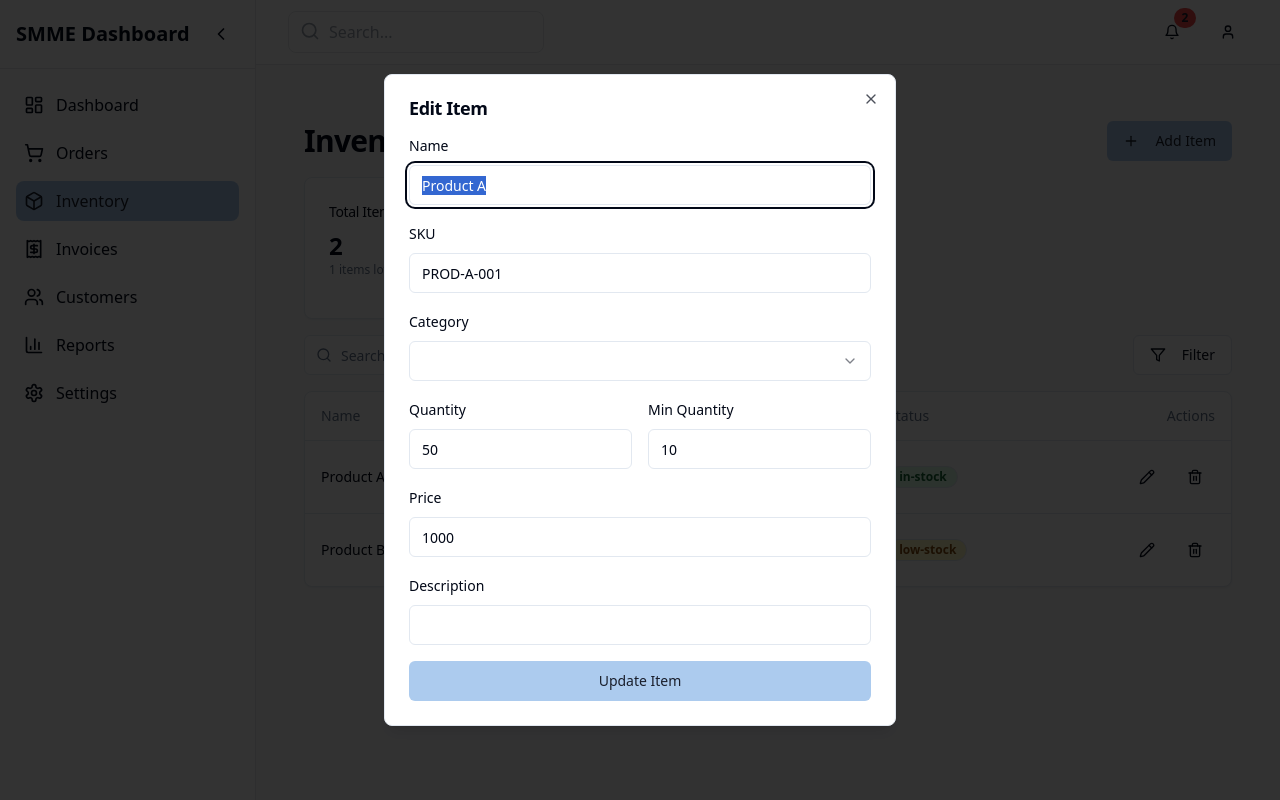
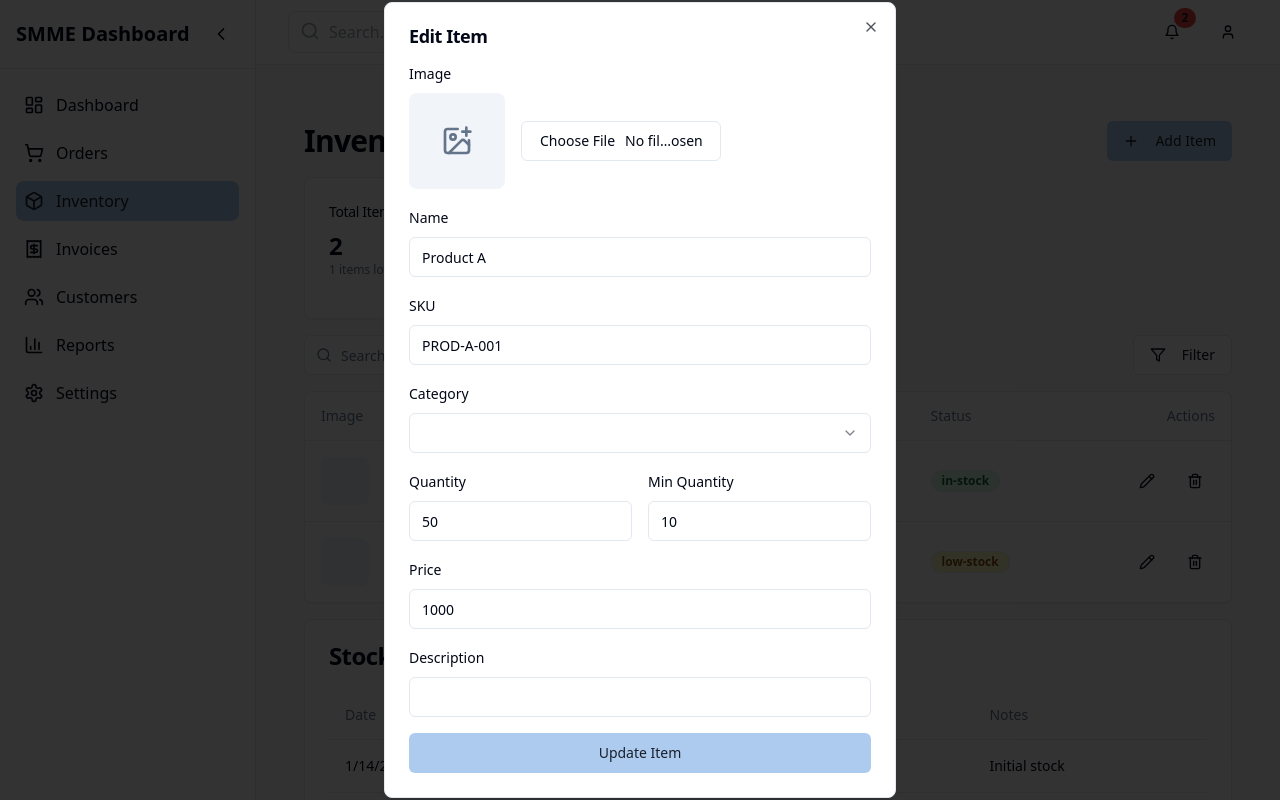
Before and after one commit to Abu9860/smme-dashboard-visionary, a React (Vite) app: page /inventory in a window 1280 px wide. Both pictures are taken after a click on the button 1147 px from the left and 476 px from the top of the page. Built offline with nearby package versions, Linux system fonts and the light colour scheme.

Commit message:
Continue ongoing work on inventory system
[skip gpt_engineer]

```diff
--- a/src/components/inventory/InventoryForm.tsx
+++ b/src/components/inventory/InventoryForm.tsx
@@ -3,18 +3,8 @@ import { Input } from "@/components/ui/input";
 import { Button } from "@/components/ui/button";
 import { Label } from "@/components/ui/label";
 import { Select, SelectContent, SelectItem, SelectTrigger, SelectValue } from "@/components/ui/select";
-
-interface InventoryItem {
-  id?: number;
-  name: string;
-  category: string;
-  quantity: number;
-  price: number;
-  status: "in-stock" | "low-stock" | "out-of-stock";
-  minQuantity?: number;
-  description?: string;
-  sku?: string;
-}
+import { ImagePlus } from "lucide-react";
+import { InventoryItem } from "@/types/inventory";
 
 interface InventoryFormProps {
   item?: InventoryItem;
@@ -31,7 +21,23 @@ export const InventoryForm = ({ item, onSubmit }: InventoryFormProps) => {
     minQuantity: item?.minQuantity || 5,
     description: item?.description || "",
     sku: item?.sku || "",
+    imageUrl: item?.imageUrl || "",
   });
+
+  const [imagePreview, setImagePreview] = useState<string | null>(item?.imageUrl || null);
+
+  const handleImageChange = (e: React.ChangeEvent<HTMLInputElement>) => {
+    const file = e.target.files?.[0];
+    if (file) {
+      const reader = new FileReader();
+      reader.onloadend = () => {
+        const base64String = reader.result as string;
+        setImagePreview(base64String);
+        setFormData({ ...formData, imageUrl: base64String });
+      };
+      reader.readAsDataURL(file);
+    }
+  };
 
   const handleSubmit = (e: React.FormEvent) => {
     e.preventDefault();
@@ -40,6 +46,26 @@ export const InventoryForm = ({ item, onSubmit }: InventoryFormProps) => {
 
   return (
     <form onSubmit={handleSubmit} className="space-y-4">
+      <div className="space-y-2">
+        <Label htmlFor="image">Image</Label>
+        <div className="flex items-center gap-4">
+          {imagePreview ? (
+            <img src={imagePreview} alt="Preview" className="w-24 h-24 object-cover rounded-lg" />
+          ) : (
+            <div className="w-24 h-24 bg-muted rounded-lg flex items-center justify-center">
+              <ImagePlus className="h-8 w-8 text-muted-foreground" />
+            </div>
+          )}
+          <Input
+            id="image"
+            type="file"
+            accept="image/*"
+            onChange={handleImageChange}
+            className="max-w-[200px]"
+          />
+        </div>
+      </div>
+
       <div className="space-y-2">
         <Label htmlFor="name">Name</Label>
         <Input
--- a/src/components/inventory/InventoryTable.tsx
+++ b/src/components/inventory/InventoryTable.tsx
@@ -2,15 +2,7 @@ import { Table, TableBody, TableCell, TableHead, TableHeader, TableRow } from "@
 import { Button } from "@/components/ui/button";
 import { Pencil, Trash2 } from "lucide-react";
 import { Badge } from "@/components/ui/badge";
-
-interface InventoryItem {
-  id: number;
-  name: string;
-  category: string;
-  quantity: number;
-  price: number;
-  status: "in-stock" | "low-stock" | "out-of-stock";
-}
+import { InventoryItem } from "@/types/inventory";
 
 interface InventoryTableProps {
   items: InventoryItem[];
@@ -34,6 +26,7 @@ export const InventoryTable = ({ items, onEdit, onDelete }: InventoryTableProps)
     <Table>
       <TableHeader>
         <TableRow>
+          <TableHead>Image</TableHead>
           <TableHead>Name</TableHead>
           <TableHead>Category</TableHead>
           <TableHead>Quantity</TableHead>
@@ -45,6 +38,17 @@ export const InventoryTable = ({ items, onEdit, onDelete }: InventoryTableProps)
       <TableBody>
         {items.map((item) => (
           <TableRow key={item.id}>
+            <TableCell>
+              {item.imageUrl ? (
+                <img
+                  src={item.imageUrl}
+                  alt={item.name}
+                  className="w-12 h-12 object-cover rounded-lg"
+                />
+              ) : (
+                <div className="w-12 h-12 bg-muted rounded-lg" />
+              )}
+            </TableCell>
             <TableCell>{item.name}</TableCell>
             <TableCell>{item.category}</TableCell>
             <TableCell>{item.quantity}</TableCell>
--- /dev/null
+++ b/src/components/inventory/StockHistory.tsx
@@ -0,0 +1,49 @@
+import { Table, TableBody, TableCell, TableHead, TableHeader, TableRow } from "@/components/ui/table";
+import { Card, CardContent, CardHeader, CardTitle } from "@/components/ui/card";
+import { ArrowDownIcon, ArrowUpIcon } from "lucide-react";
+import { StockHistory } from "@/types/inventory";
+
+interface StockHistoryProps {
+  history: StockHistory[];
+}
+
+export const StockHistory = ({ history }: StockHistoryProps) => {
+  return (
+    <Card>
+      <CardHeader>
+        <CardTitle>Stock History</CardTitle>
+      </CardHeader>
+      <CardContent>
+        <Table>
+          <TableHeader>
+            <TableRow>
+              <TableHead>Date</TableHead>
+              <TableHead>Type</TableHead>
+              <TableHead>Quantity</TableHead>
+              <TableHead>Notes</TableHead>
+            </TableRow>
+          </TableHeader>
+          <TableBody>
+            {history.map((record) => (
+              <TableRow key={record.id}>
+                <TableCell>{new Date(record.date).toLocaleDateString()}</TableCell>
+                <TableCell>
+                  <div className="flex items-center gap-2">
+                    {record.type === "in" ? (
+                      <ArrowUpIcon className="h-4 w-4 text-green-500" />
+                    ) : (
+                      <ArrowDownIcon className="h-4 w-4 text-red-500" />
+                    )}
+                    {record.type === "in" ? "Stock In" : "Stock Out"}
+                  </div>
+                </TableCell>
+                <TableCell>{record.quantity}</TableCell>
+                <TableCell>{record.notes}</TableCell>
+              </TableRow>
+            ))}
+          </TableBody>
+        </Table>
+      </CardContent>
+    </Card>
+  );
+};
--- a/src/pages/Inventory.tsx
+++ b/src/pages/Inventory.tsx
@@ -7,18 +7,8 @@ import { InventoryMetrics } from "@/components/inventory/InventoryMetrics";
 import { InventorySearch } from "@/components/inventory/InventorySearch";
 import { InventoryTable } from "@/components/inventory/InventoryTable";
 import { InventoryForm } from "@/components/inventory/InventoryForm";
-
-interface InventoryItem {
-  id: number;
-  name: string;
-  category: string;
-  quantity: number;
-  price: number;
-  status: "in-stock" | "low-stock" | "out-of-stock";
-  minQuantity?: number;
-  description?: string;
-  sku?: string;
-}
+import { StockHistory } from "@/components/inventory/StockHistory";
+import { InventoryItem, StockHistory as StockHistoryType } from "@/types/inventory";
 
 const Inventory = () => {
   const [items, setItems] = useState<InventoryItem[]>([
@@ -41,6 +31,25 @@ const Inventory = () => {
       status: "low-stock",
       minQuantity: 10,
       sku: "PROD-B-001",
+    },
+  ]);
+
+  const [stockHistory] = useState<StockHistoryType[]>([
+    {
+      id: 1,
+      itemId: 1,
+      date: new Date().toISOString(),
+      type: "in",
+      quantity: 50,
+      notes: "Initial stock",
+    },
+    {
+      id: 2,
+      itemId: 2,
+      date: new Date().toISOString(),
+      type: "in",
+      quantity: 5,
+      notes: "Initial stock",
     },
   ]);
 
@@ -118,6 +127,8 @@ const Inventory = () => {
             />
           </CardContent>
         </Card>
+
+        <StockHistory history={stockHistory} />
       </div>
 
       <Dialog open={isEditDialogOpen} onOpenChange={setIsEditDialogOpen}>
--- /dev/null
+++ b/src/types/inventory.ts
@@ -0,0 +1,21 @@
+export interface InventoryItem {
+  id: number;
+  name: string;
+  category: string;
+  quantity: number;
+  price: number;
+  status: "in-stock" | "low-stock" | "out-of-stock";
+  minQuantity?: number;
+  description?: string;
+  sku?: string;
+  imageUrl?: string;
+}
+
+export interface StockHistory {
+  id: number;
+  itemId: number;
+  date: string;
+  type: "in" | "out";
+  quantity: number;
+  notes?: string;
+}
```
